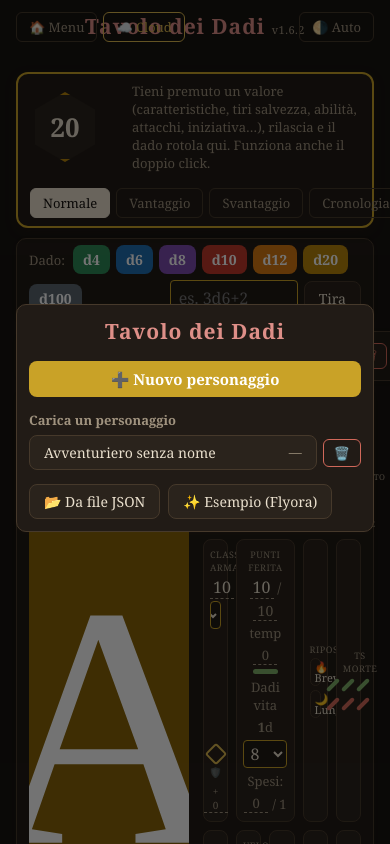
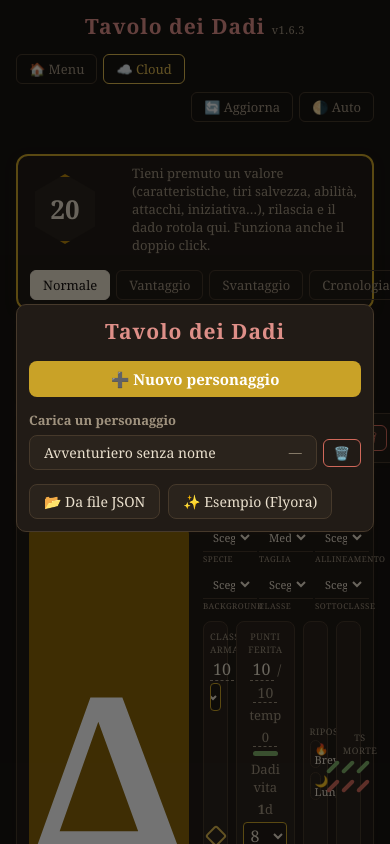
Before and after one commit to samuelenigro97-prog/tavolo-dei-dadi, a React (Vite) app: page / in a window 390 px wide. Shown: the top 844 px of the page. Built offline with nearby package versions, Linux system fonts and the light colour scheme.

Commit message:
Aggiornamento manuale: pulsante 🔄 Aggiorna accanto al tema (svuota cache PWA e ricarica); testata responsive senza sovrapposizioni

```diff
--- a/src/App.jsx
+++ b/src/App.jsx
@@ -400,7 +400,11 @@ const styles = {
     maxWidth: 1080,
     margin: '0 auto 16px auto',
     padding: '12px 0 16px',
-    textAlign: 'center',
+    display: 'flex',
+    alignItems: 'center',
+    justifyContent: 'space-between',
+    gap: 8,
+    flexWrap: 'wrap',
   },
   title: { margin: 0, fontSize: 21, letterSpacing: 1, color: 'var(--c-title)' },
   hint: { margin: '3px 0 0', color: C.inkDim, fontStyle: 'italic', fontSize: 12 },
@@ -741,6 +745,15 @@ html, body { margin: 0; padding: 0; background: ${C.bg}; }
   width: 100%;
   margin: 0 0 8px 0 !important;
 }
+/* testata: gruppi ai lati, titolo centrato al centro (flex, niente sovrapposizioni) */
+.app-header-title { flex: 1 1 auto; text-align: center; }
+.app-header-group { flex: 0 0 auto; }
+@media (max-width: 560px) {
+  /* su schermi stretti: titolo su una riga sopra, i due gruppi di pulsanti sotto */
+  .app-header { justify-content: center; }
+  .app-header-title { order: -1; flex: 1 1 100%; margin-bottom: 6px !important; }
+  .app-header-group { flex: 1 1 auto; }
+}
 @media (max-width: 820px) {
   .griglia-scheda { grid-template-columns: 1fr; }
   .selettore-personaggio { width: 100%; }
@@ -1227,7 +1240,7 @@ const ESEMPIO_GNOMO = {
 
 const STORAGE_KEY = 'scheda-interattiva:v1';
 const STORAGE_KEY_LEGACY = 'tavolo-dei-dadi:scheda:v1';
-const APP_VERSION = '1.6.2';
+const APP_VERSION = '1.6.3';
 
 function nuovoId() {
   return 'pg-' + Date.now().toString(36) + Math.random().toString(36).slice(2, 6);
@@ -1811,6 +1824,26 @@ export default function App() {
     },
   });
 
+  // Aggiornamento manuale: svuota le cache della PWA e ricarica dalla rete.
+  // Utile quando il service worker serve ancora una versione vecchia: così
+  // l'utente può forzare l'ultima versione con un solo click.
+  const [aggiornando, setAggiornando] = useState(false);
+  async function forzaAggiornamento() {
+    setAggiornando(true);
+    try {
+      if ('caches' in window) {
+        const chiavi = await caches.keys();
+        await Promise.all(chiavi.map((k) => caches.delete(k)));
+      }
+      if ('serviceWorker' in navigator) {
+        const regs = await navigator.serviceWorker.getRegistrations();
+        await Promise.all(regs.map((r) => r.update().catch(() => {})));
+      }
+    } catch { /* ignora: ricarichiamo comunque */ }
+    if (needRefresh) { updateServiceWorker(true); return; } // c'è già una nuova SW pronta
+    window.location.reload();
+  }
+
   const [roster, setRoster] = useState(loadState);
   const [modalita, setModalita] = useState('normale'); // normale | vantaggio | svantaggio
   const [rolling, setRolling] = useState(false);
@@ -2756,10 +2789,8 @@ export default function App() {
         );
       })()}
 
-      <header style={{ ...styles.header, position: 'relative' }}>
-        <h1 style={styles.title}>Tavolo dei Dadi <span style={{ fontSize: 11, color: C.inkDim, fontWeight: 'normal', letterSpacing: 0.5 }}>v{APP_VERSION}</span></h1>
-
-        <div style={{ position: 'absolute', left: 0, top: 12, display: 'flex', gap: 6 }}>
+      <header className="app-header" style={styles.header}>
+        <div className="app-header-group" style={{ display: 'flex', gap: 6 }}>
           <button
             style={styles.modeButton(false)}
             title="Menu iniziale: nuovo personaggio, carica"
@@ -2775,13 +2806,29 @@ export default function App() {
             ☁️ Cloud
           </button>
         </div>
+
+        <h1 className="app-header-title" style={{ ...styles.title, margin: 0 }}>Tavolo dei Dadi <span style={{ fontSize: 11, color: C.inkDim, fontWeight: 'normal', letterSpacing: 0.5 }}>v{APP_VERSION}</span></h1>
+
+        <div className="app-header-group" style={{ display: 'flex', gap: 6, justifyContent: 'flex-end' }}>
           <button
-          style={{ ...styles.modeButton(false), position: 'absolute', right: 0, top: 12 }}
+            style={{
+              ...styles.modeButton(needRefresh),
+              ...(needRefresh ? { borderColor: C.goldDark, color: C.goldDark } : {}),
+            }}
+            title={needRefresh ? 'È disponibile una nuova versione: click per aggiornare' : 'Aggiorna l’app: svuota la cache e ricarica l’ultima versione'}
+            onClick={forzaAggiornamento}
+            disabled={aggiornando}
+          >
+            {aggiornando ? '… Aggiorno' : needRefresh ? '🔄 Aggiorna!' : '🔄 Aggiorna'}
+          </button>
+          <button
+            style={styles.modeButton(false)}
             title="Tema: Auto diventa scuro di notte o se il sistema è in modalità scura. I colori della scheda seguono la classe del personaggio."
             onClick={() => setTema(tema === 'auto' ? 'chiaro' : tema === 'chiaro' ? 'scuro' : 'auto')}
           >
             {tema === 'auto' ? '🌗 Auto' : tema === 'chiaro' ? '☀️ Chiaro' : '🌙 Scuro'}
           </button>
+        </div>
       </header>
 
       <main style={styles.main}>
```
Lines whose indentation alone changed are shown as unchanged.
